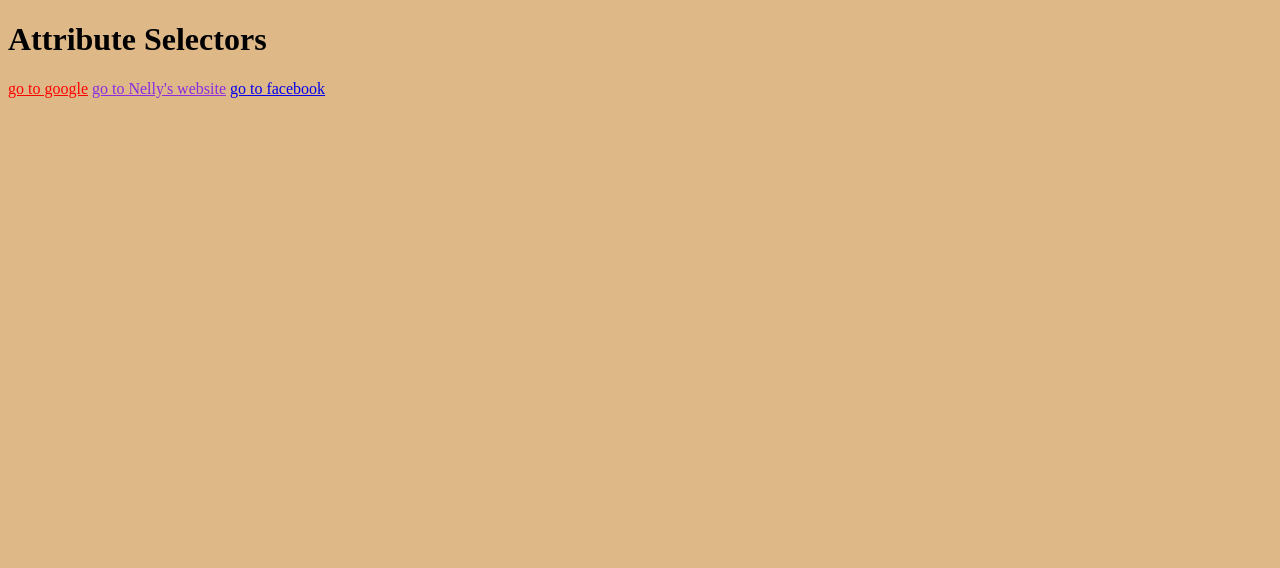
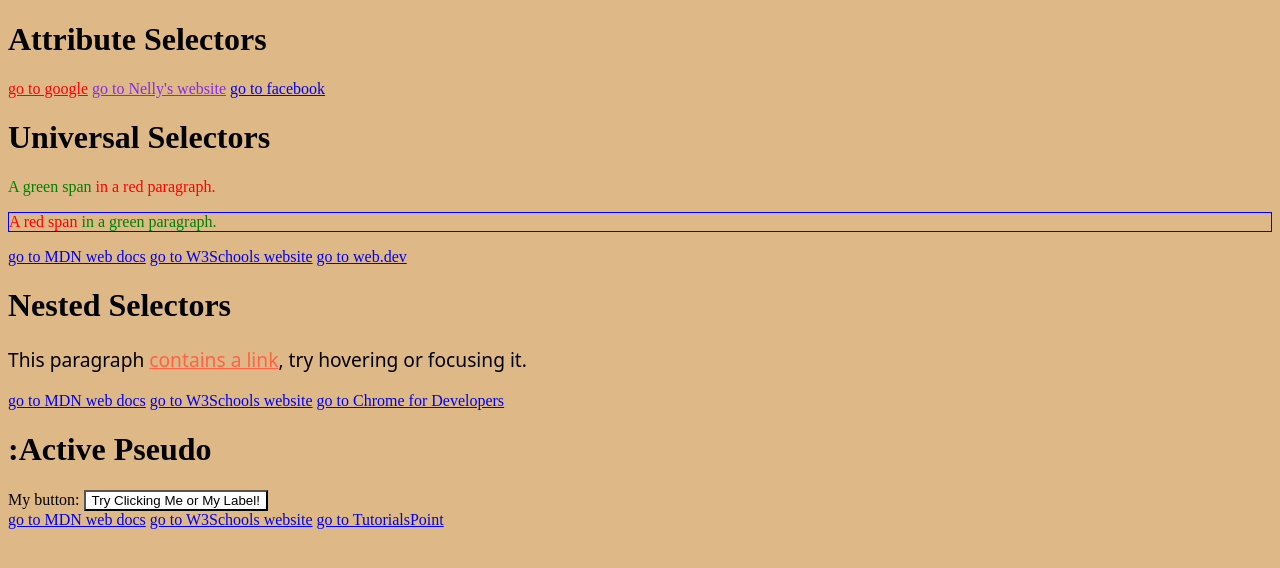
Before and after one commit to K1P31/attribute-selectors, a plain HTML site: page index.html in a window 1280 px wide. Drawn offline with Linux system fonts and the light colour scheme.

Commit message:
added universal, nested, :active pseudo

```diff
--- a/css/style.css
+++ b/css/style.css
@@ -9,3 +9,47 @@ a[title="google website"]   {
 a[href="https://nellysugu.com"]{
     color: blueviolet;
 }
+
+* [lang^="en"] {
+    color: green;
+  }
+
+  *.warning {
+    color: red;
+  }
+
+  *#maincontent {
+    border: 1px solid blue;
+  }
+
+  .floating {
+    float: left;
+  }
+
+
+  .floating + * {
+    clear: left;
+  }
+
+  .example {
+    font-family: system-ui;
+    font-size: 1.2rem;
+  }
+
+  .example > a {
+    color: tomato;
+  }
+
+  .example > a:hover,
+  .example > a:focus {
+    color: ivory;
+    background-color: tomato;
+  }
+
+  form :active {
+    color: red;
+  }
+
+  form button {
+    background: white;
+  }
--- a/index.html
+++ b/index.html
@@ -8,11 +8,52 @@
     <link rel="stylesheet" href="./css/style.css">
 </head>
 <body>
-    <h1>Attribute Selectors</h1>
+    <element>
+        <h1>Attribute Selectors</h1>
 
-    <a href="https://www.google.com" title="google website">go to google</a>
-    <a href="https://nellysugu.com">go to Nelly's website</a>
-    <a href="https://facebook.com">go to facebook</a>
+        <a href="https://www.google.com" title="google website">go to google</a>
+        <a href="https://nellysugu.com">go to Nelly's website</a>
+        <a href="https://facebook.com">go to facebook</a>
+    </element>
 
+    <element>
+        <h1>Universal Selectors</h1>
+
+        <p class="warning">
+            <span lang="en-us">A green span</span> in a red paragraph.
+          </p>
+          <p id="maincontent" lang="en-gb">
+            <span class="warning">A red span</span> in a green paragraph.
+          </p>
+
+        <a href="https://developer.mozilla.org/en-US/docs/Web/CSS/Universal_selectors" title="MDN website">go to MDN web docs</a>
+        <a href="https://www.w3schools.com/cssref/sel_all.php">go to W3Schools website</a>
+        <a href="https://web.dev/learn/css/selectors">go to web.dev</a>
+    </element>
+
+    <element>
+        <h1>Nested Selectors</h1>
+
+        <p class="example">
+            This paragraph <a href="#">contains a link</a>, try hovering or focusing it.
+          </p>
+
+        <a href="https://developer.mozilla.org/en-US/docs/Web/CSS/Nesting_selector" title="MDN website">go to MDN web docs</a>
+        <a href="https://www.w3schools.com/css/css_combinators.asp">go to W3Schools website</a>
+        <a href="https://developer.chrome.com/articles/css-nesting/">go to Chrome for Developers</a>
+    </element>
+
+    <element>
+        <h1>:Active Pseudo</h1>
+
+        <form>
+            <label for="my-button">My button: </label>
+            <button id="my-button" type="button">Try Clicking Me or My Label!</button>
+          </form>
+
+        <a href="https://developer.mozilla.org/en-US/docs/Web/CSS/:active title=" title="MDN website">go to MDN web docs</a>
+        <a href="https://www.w3schools.com/css/css_pseudo_classes.asp">go to W3Schools website</a>
+        <a href="https://www.tutorialspoint.com/active-pseudo-class-in-css">go to TutorialsPoint</a>
+    </element>
 </body>
 </html>
```
